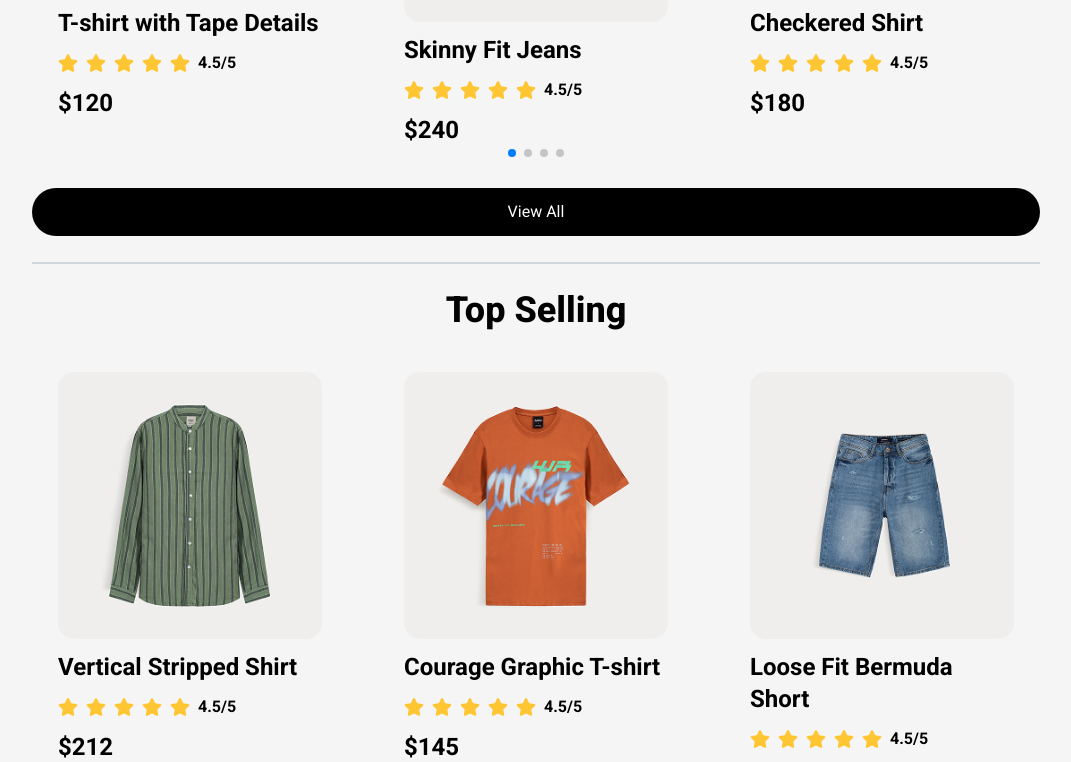
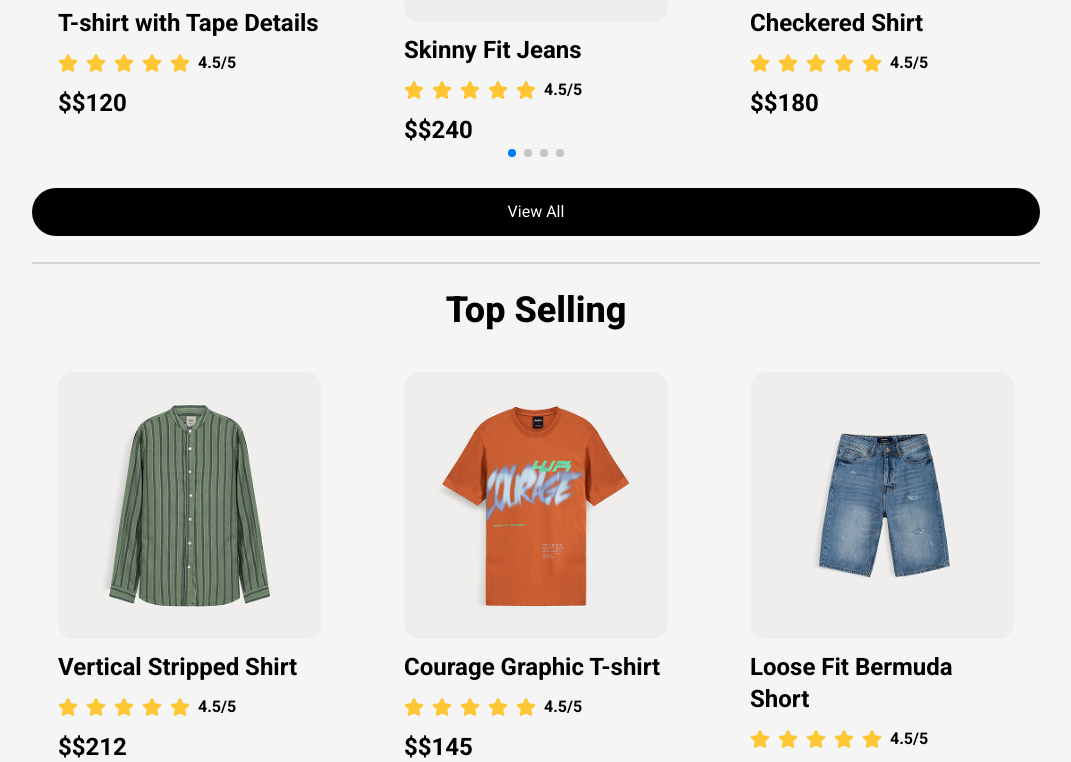
Before and after one commit to Kaydev-cmd/shop-co-web-app, a Next.js app: page / in a window 1280 px wide. Shown: the part 958-1720 px from the top of the page, without its empty margins (104-1175 px from the left). Built offline with nearby package versions, Linux system fonts and the light colour scheme.

Commit message:
feat: add $ for price text

```diff
--- a/components/common/ProductCard.tsx
+++ b/components/common/ProductCard.tsx
@@ -1,6 +1,5 @@
 import React from "react";
 import { ProductCardProps } from "@/interfaces";
-import { FaStar } from "react-icons/fa";
 import Rating from "./Rating";
 
 const ProductCard: React.FC<ProductCardProps> = ({
@@ -21,7 +20,7 @@ const ProductCard: React.FC<ProductCardProps> = ({
           <span>{rating}</span>/5
         </p>
       </div>
-      <p className="text-2xl font-bold">{price}</p>
+      <p className="text-2xl font-bold">${price}</p>
     </div>
   );
 };
```
